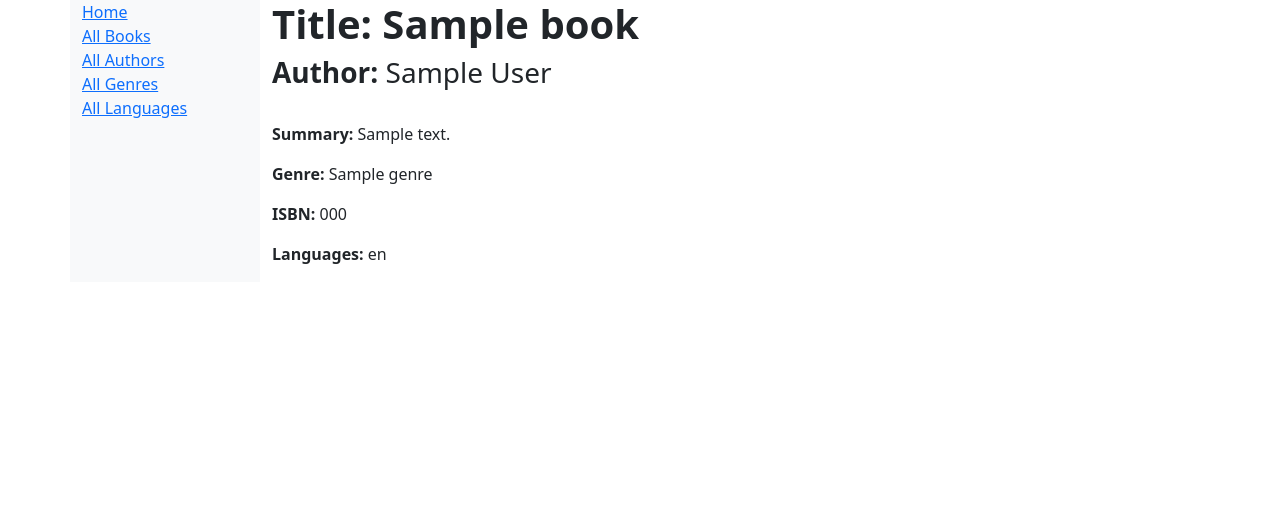
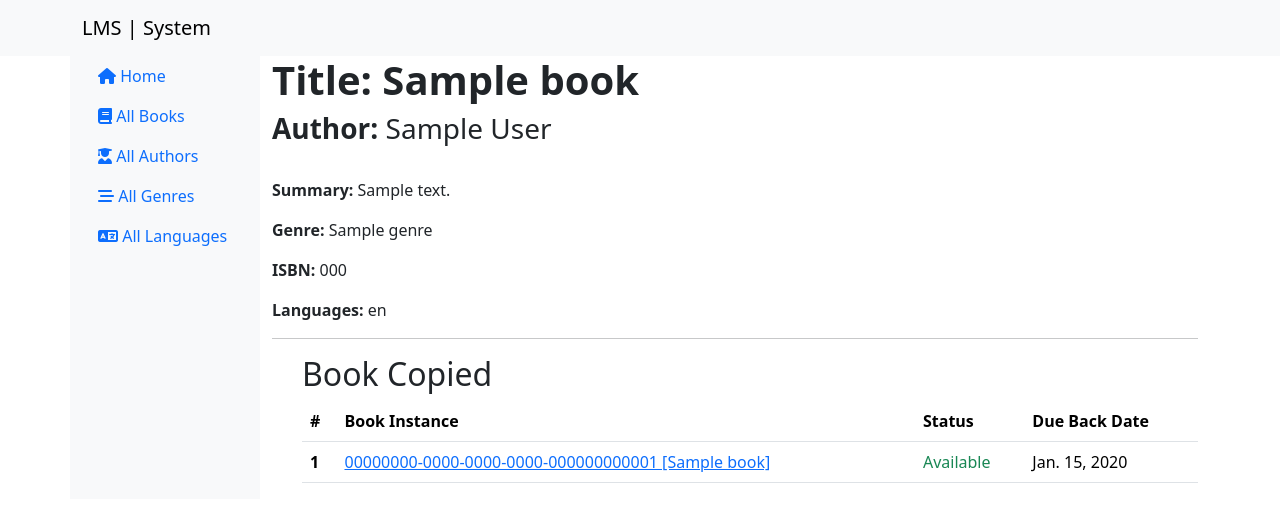
Before and after one commit to KolbotBou/django_lms_batch14_v2, a Django app: page /library/book/1 in a window 1280 px wide. Shown: the top 522 px of the page. Run offline with Django 4.2, Linux system fonts and the light colour scheme; tables that the repository leaves empty hold one stand-in row (values such as "Sample post"); some libraries are stand-ins or nearby versions.

Commit message:
Creating Detail and List View with corresponding URL Link and Some UI Design Modification

```diff
--- a/lms_app/templates/base_generic.html
+++ b/lms_app/templates/base_generic.html
@@ -14,16 +14,23 @@
   </head>
 
   <body>
+
+    <nav class="navbar navbar-expand-lg navbar-light bg-light">
+      <div class="container">
+        <a class="navbar-brand" href="#">LMS | System</a>
+      </div>
+    </nav>
+
     <div class="container">
       <div class="row">
         <div class="col-sm-2 bg-light text-light">
           {% block sidebar%}
             <ul class="sidebar-nav nav flex-column">
-              <li class="nav-item"><a class="nav-item" href="{% url 'index' %}">Home</a></li>
-              <li class="nav-item"><a class="nav-item" href="{% url 'books' %}">All Books</a></li>
-              <li class="nav-item"><a class="nav-item" href="{% url 'authors' %}">All Authors</a></li>
-              <li class="nav-item"><a class="nav-item" href="{% url 'genres' %}">All Genres</a></li>
-              <li class="nav-item"><a class="nav-item" href="{% url 'languages' %}">All Languages</a></li>
+              <li class="nav-item"><a class="nav-link" href="{% url 'index' %}"> <i class="fa-solid fa-house"></i> Home </a></li>
+              <li class="nav-item"><a class="nav-link" href="{% url 'books' %}"> <i class="fa-solid fa-book"></i> All Books </a></li>
+              <li class="nav-item"><a class="nav-link" href="{% url 'authors' %}"> <i class="fa-solid fa-user-graduate"></i> All Authors </a></li>
+              <li class="nav-item"><a class="nav-link" href="{% url 'genres' %}"> <i class="fa-solid fa-bars-staggered"></i> All Genres </a></li>
+              <li class="nav-item"><a class="nav-link" href="{% url 'languages' %}"> <i class="fa-solid fa-language"></i> All Languages </a></li>
             </ul>
           {% endblock %}
         </div>
@@ -38,5 +45,8 @@
         </div>
       </div>
     </div>
+
+    {% comment %} Javascript Code to Import Icon from FontAwesome {% endcomment %}
+    <script src="https://kit.fontawesome.com/5b19ade4fd.js" crossorigin="anonymous"></script>
   </body>
 </html>
--- a/lms_app/templates/lms_app/author_list.html
+++ b/lms_app/templates/lms_app/author_list.html
@@ -4,7 +4,6 @@
 
     <h2>Author List View</h2>
 
-    {% comment %}  {% endcomment %}
     {% if author_list %}
         <ul>
             <table class="table">
@@ -17,10 +16,8 @@
                   </tr>
                 </thead>
                 <tbody>
-                  {% comment %}  {% endcomment %}
                   {% for author in author_list %}
                   <tr>
-                    {% comment %}  {% endcomment %}
                     <th scope="row"> {{forloop.counter}} </th>
                     <td> <a href=" {{author.get_absolute_url}} "> {{author.display_name}} </a> </td>
                     <td> {{author.date_of_birth}} </td>
--- a/lms_app/templates/lms_app/book_detail.html
+++ b/lms_app/templates/lms_app/book_detail.html
@@ -10,4 +10,79 @@
 <p><strong> ISBN: </strong> {{book.isbn}} </p>
 <p><strong> Languages: </strong> {{book.language}} </p>
 
+<hr>
+
+<div style="margin-left: 30px;">
+    <h2>Book Copied</h2>
+
+{% comment %}
+        <ul>
+
+            {% if book.bookcopy_set.all %}
+
+                        Use Below Function to "Reverse_Lookup" One-to-Many Relations to MANY-TO-ONE
+                        Between Model - Bookinstance to Book
+
+                {% for copied in book.bookcopy_set.all %}
+                            Code to Iterate across each copy/instance of Book to follow
+
+                            With FOR LOOP - the Value of {{copied}} will
+                            return the __str__ Value as specified under its Model
+
+                    <li> <a href="">{{ copied }}</a> </li>
+                {% endfor %}
+
+            {% else %}
+                <p>There is <strong> NO Book Copied </strong> of: <strong> {{book.title}} </strong> </p>
+            {% endif %}
+
+        </ul>
+{% endcomment %}
+
+    {% if book.bookcopy_set.all %}
+
+        <table class="table">
+            <thead>
+              <tr>
+                <th scope="col">#</th>
+                <th scope="col">Book Instance</th>
+                <th scope="col">Status</th>
+                <th scope="col">Due Back Date</th>
+              </tr>
+            </thead>
+            <tbody>
+                {% for copied in book.bookcopy_set.all %}
+                {% comment %} all data of each Book Copy will be looped {% endcomment %}
+                  <tr>
+                    <th scope="row">{{forloop.counter}}</th>
+                    <td><a href=""> {{ copied }} </a></td>  {% comment %} the value of __str__ will be returned {% endcomment %}
+
+                    {% if copied.status == 'm' %}
+                    <td class = 'text-secondary'> Maintenance </td>
+
+                    {% elif copied.status == 'o' %}
+                    <td class = 'text-danger'> On Loan </td>
+
+                    {% elif copied.status == 'a' %}
+                    <td class = 'text-success'> Available </td>
+
+                    {% elif copied.status == 'r' %}
+                    <td class = 'text-warning'> Reserved </td>
+
+                    {% endif %}
+
+                    <td> {{ copied.due_back }} </td>
+
+                  </tr>
+                {% endfor %}
+
+    {% else %}
+        <p>There is <strong> NO Book Copied </strong> of: <strong> {{book.title}} </strong> </p>
+    {% endif %}
+
+
+</div>
+
+
+
 {% endblock content %}
--- a/lms_app/templates/lms_app/book_list.html
+++ b/lms_app/templates/lms_app/book_list.html
@@ -4,7 +4,7 @@
 
     <h2>Book List View</h2>
 
-    {% comment %}  {% endcomment %}
+    {% comment %} Check if the object 'book_list' - based off Data of Book Model - exists  {% endcomment %}
     {% if book_list %}
         <ul>
             <table class="table">
@@ -17,10 +17,10 @@
                   </tr>
                 </thead>
                 <tbody>
-                  {% comment %}  {% endcomment %}
+                  {% comment %} for Looping Through all Item/Data in book_list - based off Book Model {% endcomment %}
                   {% for book in book_list %}
                   <tr>
-                    {% comment %}  {% endcomment %}
+                      {% comment %} forloop.counter is for setting Number Counter 1, 2, 3... {% endcomment %}
                     <th scope="row"> {{forloop.counter}} </th>
                     <td> <a href=" {{book.get_absolute_url}} "> {{book.title}} </a> </td>
                     <td> {{book.display_genre}} </td>
```
